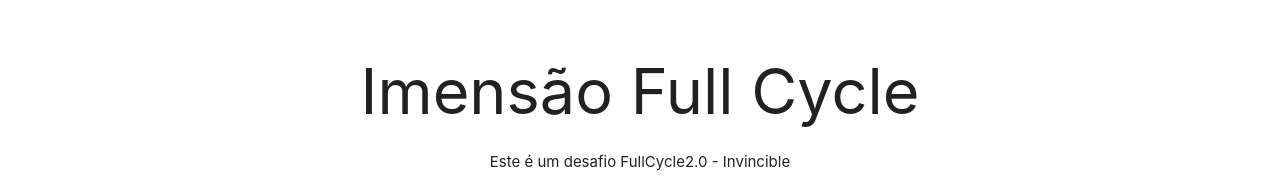
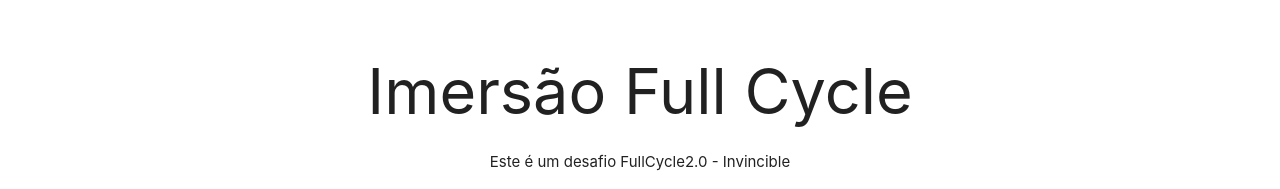
Before and after one commit to trprado/fullcycle2-desafio1, a plain HTML site: page src/index.html in a window 1280 px wide. Shown: the top 189 px of the page. Drawn offline with nearby package versions, Linux system fonts and the light colour scheme.

Commit message:
Changed text with error

```diff
--- a/src/index.html
+++ b/src/index.html
@@ -15,7 +15,7 @@
     <div class="container-fluid">
 
         <div class="section center-align no-pad-bot">
-            <h1>Imensão Full Cycle</h1>
+            <h1>Imersão Full Cycle</h1>
             <p>Este é um desafio FullCycle2.0 - Invincible</p>
         </div>
         <div class="section">
```
